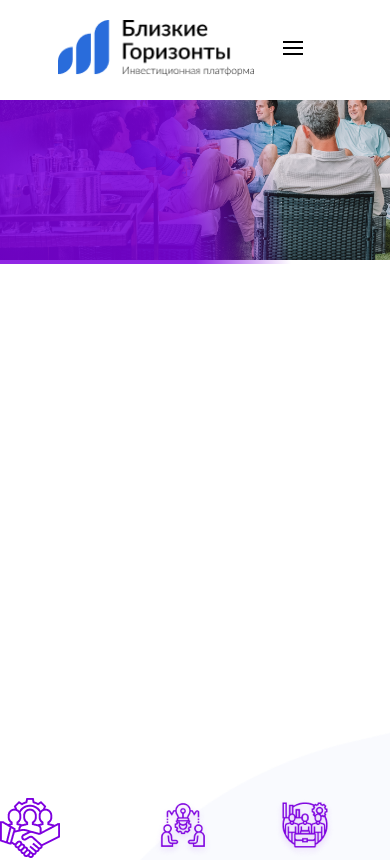
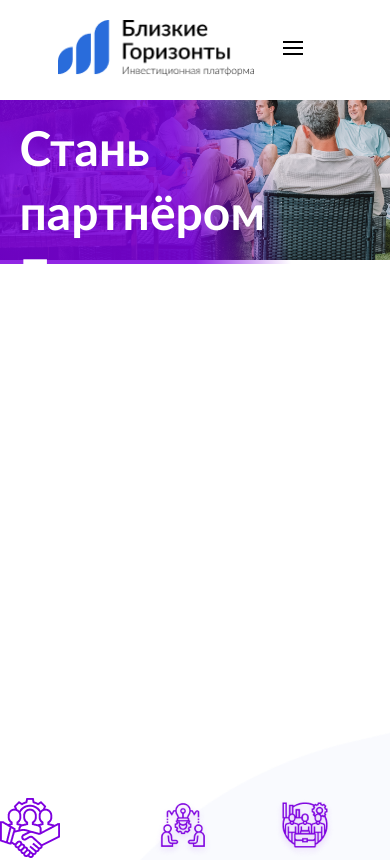
Before and after one commit to rubanvova/BlizkieGorizonti, a React (Create React App) app: page / in a window 390 px wide. Shown: the top 860 px of the page. Built offline with nearby package versions, Linux system fonts and the light colour scheme.

Commit message:
fix adaptiv text in componet Header

```diff
--- a/src/components/header/Header.module.css
+++ b/src/components/header/Header.module.css
@@ -60,3 +60,22 @@
   margin-top: 10px;
   color: #ffffff;
 }
+
+@media (max-width: 811px) {
+  .text {
+    left: 10%;
+  }
+}
+
+@media (max-width: 672px) {
+  .text {
+    left: 5%;
+  }
+}
+
+@media (max-width: 672px) {
+  .text {
+    top: 10%;
+    left: 5%;
+  }
+}
```
